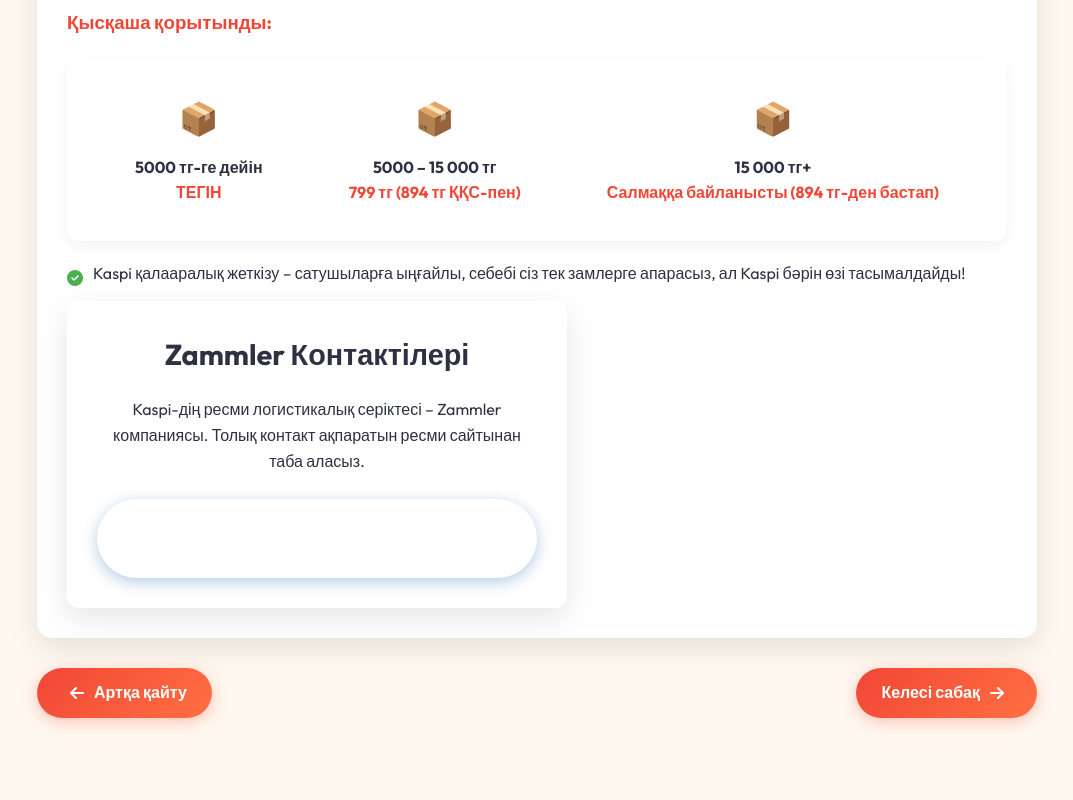
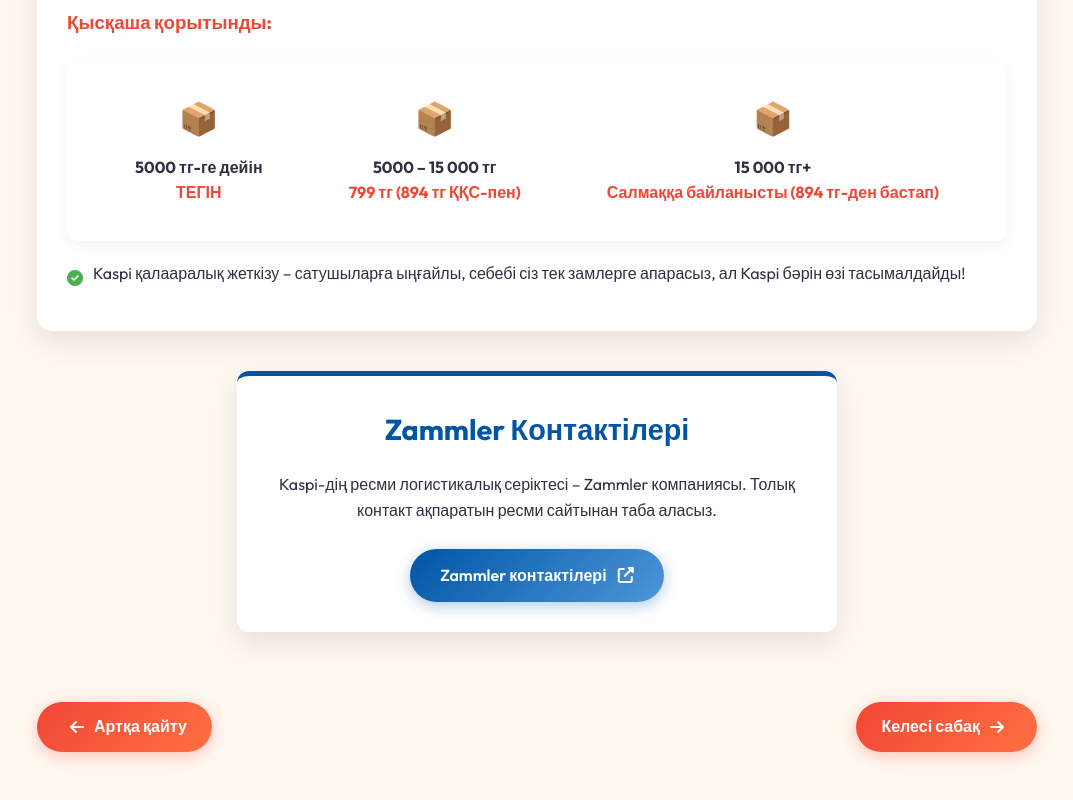
Before and after one commit to SDASH912/Folder, a plain HTML site: page n19.html in a window 1280 px wide. Shown: the part 6729-7529 px from the top of the page, without its empty margins (103-1176 px from the left). Before the commit the page ends 7497 px from the top, so only its background shows below. Drawn offline with Linux system fonts and the light colour scheme.

Commit message:
sgsdsfsg

```diff
--- a/n19.html
+++ b/n19.html
@@ -17,6 +17,7 @@
             --accent: #FF3D00;
             --kaspi-red: #F14635;
             --kaspi-light: #FFEBE9;
+            --zammler-blue: #0056A4;
         }
 
         * {
@@ -277,6 +278,51 @@
             margin-left: 10px;
         }
 
+        .link-box {
+            background-color: white;
+            border-radius: 12px;
+            padding: 30px;
+            box-shadow: 0 10px 30px rgba(0, 0, 0, 0.1);
+            text-align: center;
+            margin: 40px auto;
+            max-width: 600px;
+            width: 100%;
+            border-top: 5px solid #0056A4;
+        }
+
+        .zammler-title {
+            font-size: 1.8rem;
+            color: #0056A4;
+            margin-bottom: 20px;
+        }
+
+        .zammler-description {
+            margin-bottom: 25px;
+            color: var(--dark);
+            line-height: 1.6;
+        }
+
+        .zammler-link {
+            display: inline-block;
+            padding: 14px 30px;
+            background: linear-gradient(135deg, #0056A4, #4D96D9);
+            color: white;
+            text-decoration: none;
+            border-radius: 50px;
+            font-weight: 600;
+            transition: all 0.3s ease;
+            box-shadow: 0 4px 15px rgba(0, 86, 164, 0.3);
+        }
+
+        .zammler-link:hover {
+            transform: translateY(-3px);
+            box-shadow: 0 8px 25px rgba(0, 86, 164, 0.4);
+        }
+
+        .zammler-link i {
+            margin-left: 8px;
+        }
+
         @media (max-width: 768px) {
             .page-title {
                 font-size: 1.8rem;
@@ -305,52 +351,6 @@
                 width: 100%;
                 max-width: 300px;
             }
-        }
-
-
-
-        .link-box {
-            background-color: white;
-            border-radius: 12px;
-            padding: 30px;
-            box-shadow: 0 10px 30px rgba(0, 0, 0, 0.1);
-            text-align: center;
-            max-width: 500px;
-            width: 100%;
-            border-top: 5px solid var(--zammler-blue);
-        }
-
-        .zammler-title {
-            font-size: 1.8rem;
-            color: var(--zammler-blue);
-            margin-bottom: 20px;
-        }
-
-        .zammler-description {
-            margin-bottom: 25px;
-            color: var(--dark);
-            line-height: 1.6;
-        }
-
-        .zammler-link {
-            display: inline-block;
-            padding: 14px 30px;
-            background: linear-gradient(135deg, var(--zammler-blue), #4D96D9);
-            color: white;
-            text-decoration: none;
-            border-radius: 50px;
-            font-weight: 600;
-            transition: all 0.3s ease;
-            box-shadow: 0 4px 15px rgba(0, 86, 164, 0.3);
-        }
-
-        .zammler-link:hover {
-            transform: translateY(-3px);
-            box-shadow: 0 8px 25px rgba(0, 86, 164, 0.4);
-        }
-
-        .zammler-link i {
-            margin-left: 8px;
         }
     </style>
 </head>
@@ -572,6 +572,7 @@
                 <p>Kaspi қалааралық жеткізу – сатушыларға ыңғайлы, себебі сіз тек замлерге апарасыз, ал Kaspi бәрін өзі тасымалдайды!</p>
             </div>
         </div>
+    </div>
 
     <div class="link-box">
         <h1 class="zammler-title">Zammler Контактілері</h1>
@@ -579,9 +580,8 @@
             Kaspi-дің ресми логистикалық серіктесі – Zammler компаниясы. Толық контакт ақпаратын ресми сайтынан таба аласыз.
         </p>
         <a href="https://zammler.com.kz/ru/contacts/" target="_blank" class="zammler-link">
-                Zammler контактілері <i class="fas fa-external-link-alt">https://zammler.com.kz/ru/contacts/</i>
+            Zammler контактілері <i class="fas fa-external-link-alt"></i>
         </a>
-        </div>
     </div>
 
     <div class="navigation-buttons">
```
Lines whose indentation alone changed are shown as unchanged.
